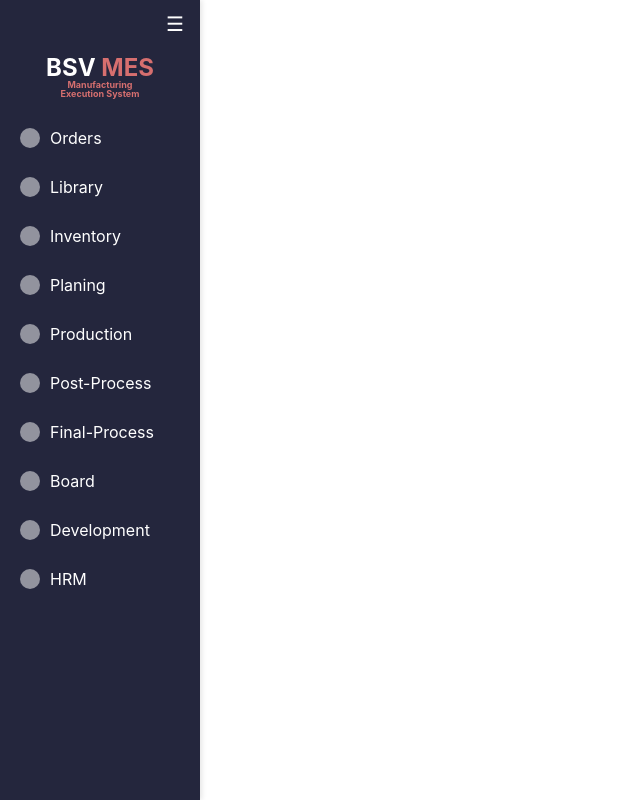
After one commit to itech0307/BSV-Manufacturing-Execution-System, a Django app: page /common/main/ in a window 1280 px wide. The commit adds this page. Shown: the whole page, without its empty margins (0-640 px from the left). Run offline with Django 5.2, Linux system fonts and the light colour scheme; some libraries are stand-ins or nearby versions.

Commit message:
main 및 navi-bar 작성

```diff
--- /dev/null
+++ b/common/urls.py
@@ -0,0 +1,8 @@
+from django.urls import path
+from . import views
+
+app_name = 'common'
+
+urlpatterns = [
+    path('main/', views.main_page, name='main'),
+]
--- a/common/views.py
+++ b/common/views.py
@@ -1,3 +1,8 @@
 from django.shortcuts import render
 
-# Create your views here.
+import logging
+logger = logging.getLogger('common')
+
+def main_page(request):
+    logger.info('main_page')
+    return render(request, 'common/main.html')
--- a/config/urls.py
+++ b/config/urls.py
@@ -15,8 +15,9 @@ Including another URLconf
     2. Add a URL to urlpatterns:  path('blog/', include('blog.urls'))
 """
 from django.contrib import admin
-from django.urls import path
+from django.urls import path, include
 
 urlpatterns = [
     path('admin/', admin.site.urls),
+    path('common/', include('common.urls')),
 ]
--- a/static/css/navi-bar.css
+++ b/static/css/navi-bar.css
@@ -24,19 +24,19 @@
     padding: 0 20px;
     position: relative;
 }
-.BSV-PRO .text-wrapper-1 {
+.BSV-MES .text-wrapper-1 {
     color: #ffffff;
 }
-.BSV-PRO .text-wrapper-2 {
+.BSV-MES .text-wrapper-2 {
     color: #D66F6F
 }
-.BSV-PRO {
+.BSV-MES {
     position: relative;
     display: inline-block;
     text-decoration: none;
     color: inherit;
 }
-.BSV-PRO .subtitle {
+.BSV-MES .subtitle {
     position: absolute;
     left: 0;
     bottom: -12px; /* 4줄의 텍스트를 수용하기 위해 조정 */
@@ -46,7 +46,7 @@
     font-size: 9px;
     line-height: 1;
 }
-.BSV-PRO .subtitle span {
+.BSV-MES .subtitle span {
     display: block;
     color: #D66F6F
 }
--- /dev/null
+++ b/templates/common/main.html
@@ -0,0 +1,48 @@
+{% load static %}
+<!DOCTYPE html>
+<html lang="en">
+<head>
+    <meta charset="UTF-8">
+    <meta name="viewport" content="width=device-width, initial-scale=1.0">
+    <title>BSV PRO</title>
+    <link rel="stylesheet" href="{% static 'css/style.css' %}">
+    <link rel="stylesheet" href="{% static 'css/navi-bar.css' %}">
+    <!-- Bootstrap CSS -->
+    <link rel="stylesheet" type="text/css" href="{% static 'css/bootstrap.min.css' %}">
+    <link rel="stylesheet" href="https://cdnjs.cloudflare.com/ajax/libs/font-awesome/5.15.1/css/all.min.css">
+    <style>
+        body {
+            margin: 0;
+            padding: 0;
+            font-family: 'Inter', sans-serif;
+            display: flex;
+        }
+        main {
+            flex-grow: 1;
+            padding: 20px;
+            margin-left: 200px;
+            transition: margin-left 0.3s ease-out;
+        }
+
+        main.expanded {
+            margin-left: 30px; /* navi-bar가 축소되었을 때의 간격 */
+        }
+    </style>
+    <script>
+        function openPopup(url) {
+            window.open(url, 'popupWindow', 'width=600,height=400,scrollbars=yes');
+        }
+    </script>
+</head>
+<body>
+{% include 'common/navi-bar.html' %}
+<main id="main-content">
+{% block content %}
+{% endblock %}
+</main>
+    <script src="https://code.jquery.com/jquery-3.6.0.min.js"></script>
+    <script src="{% static 'js/navi-bar.js' %}"></script>
+{% block script %}
+{% endblock %}
+</body>
+</html>
--- /dev/null
+++ b/templates/common/navi-bar.html
@@ -0,0 +1,123 @@
+<div class="hover-area"></div>
+<nav class="nav-container">
+    <button class="toggle-btn">☰</button>
+    <div class="logo">
+        <a href="{% url 'common:main' %}" class="BSV-MES">
+            <span class="text-wrapper-1">BSV</span>
+            <span class="text-wrapper-2">MES</span>
+            <div class="subtitle">
+                <span>Manufacturing Execution System</span>
+            </div>
+        </a>
+    </div>
+    <div class="navi-menu">
+        <div class="menu-button" data-submenu="orders-submenu">
+            <div class="icon-placeholder"></div>
+            <div class="text-wrapper">Orders</div>
+        </div>
+        <div class="submenu" id="orders-submenu">
+            <a href="#" class="submenu-item">Search</a>
+            <a href="#" class="submenu-item">Process</a>
+            <a href="#" class="submenu-item">Import</a>
+            <a href="#" class="submenu-item">Export</a>
+        </div>
+    </div>
+    <div class="navi-menu">
+        <div class="menu-button" data-submenu="library-submenu">
+            <div class="icon-placeholder"></div>
+            <div class="text-wrapper">Library</div>
+        </div>
+        <div class="submenu" id="library-submenu">
+            <a href="#" class="submenu-item">Item</a>
+            <a href="#" class="submenu-item">Color</a>
+            <a href="#" class="submenu-item">Pattern</a>
+        </div>
+    </div>
+    <div class="navi-menu">
+        <div class="menu-button" data-submenu="inventory-submenu">
+            <div class="icon-placeholder"></div>
+            <div class="text-wrapper">Inventory</div>
+        </div>
+        <div class="submenu" id="inventory-submenu">
+            <a href="#" class="submenu-item">Search</a>
+            <a href="#" class="submenu-item">Import</a>
+            <a href="#" class="submenu-item">Export</a>
+        </div>
+    </div>
+    <div class="navi-menu">
+        <div class="menu-button" data-submenu="planning-submenu">
+            <div class="icon-placeholder"></div>
+            <div class="text-wrapper">Planing</div>
+        </div>
+        <div class="submenu" id="planning-submenu">
+            <a href="#" class="submenu-item">Dry Plan Import</a>
+            <a href="#" class="submenu-item">Wet Plan Import</a>
+            <a href="#" class="submenu-item">Plan Report (DryLine)</a>
+            <a href="#" class="submenu-item">Plan Report (WetLine)</a>
+        </div>
+    </div>
+    <div class="navi-menu">
+        <div class="menu-button" data-submenu="production-submenu">
+            <div class="icon-placeholder"></div>
+            <div class="text-wrapper">Production</div>
+        </div>
+        <div class="submenu" id="production-submenu">
+            <a href="#" class="submenu-item">Dry Mix</a>
+            <a href="#" class="submenu-item">Wet Mix</a>
+            <a href="#" class="submenu-item">Dry Line</a>
+            <a href="#" class="submenu-item">Wet Line</a>
+            <a href="#" class="submenu-item">RP</a>
+        </div>
+    </div>
+    <div class="navi-menu">
+        <div class="menu-button" data-submenu="post-process-submenu">
+            <div class="icon-placeholder"></div>
+            <div class="text-wrapper">Post-Process</div>
+        </div>
+        <div class="submenu" id="post-process-submenu">
+            <a href="#" class="submenu-item">Buffing</a>
+            <a href="#" class="submenu-item">Color-Printing</a>
+            <a href="#" class="submenu-item">WEL</a>
+        </div>
+    </div>
+    <div class="navi-menu">
+        <div class="menu-button" data-submenu="inspection-submenu">
+            <div class="icon-placeholder"></div>
+            <div class="text-wrapper">Final-Process</div>
+        </div>
+        <div class="submenu" id="inspection-submenu">
+            <a href="#" class="submenu-item">Inspection</a>
+            <a href="#" class="submenu-item">QC</a>
+            <a href="#" class="submenu-item">Shipment</a>
+        </div>
+    </div>
+    <div class="navi-menu">
+        <div class="menu-button" data-submenu="board-submenu">
+            <div class="icon-placeholder"></div>
+            <div class="text-wrapper">Board</div>
+        </div>
+        <div class="submenu" id="board-submenu">
+            <a href="#" class="submenu-item">Discussion</a>
+            <a href="#" class="submenu-item">Q&A</a>
+        </div>
+    </div>
+    <div class="navi-menu">
+        <div class="menu-button" data-submenu="development-submenu">
+            <div class="icon-placeholder"></div>
+            <div class="text-wrapper">Development</div>
+        </div>
+        <div class="submenu" id="development-submenu">
+            <a href="#" class="submenu-item">New</a>
+            <a href="#" class="submenu-item">Report</a>
+        </div>
+    </div>
+    <div class="navi-menu">
+        <div class="menu-button" data-submenu="hrm-submenu">
+            <div class="icon-placeholder"></div>
+            <div class="text-wrapper">HRM</div>
+        </div>
+        <div class="submenu" id="hrm-submenu">
+            <a href="#" class="submenu-item">Staff</a>
+        </div>
+    </div>
+</nav>
```
